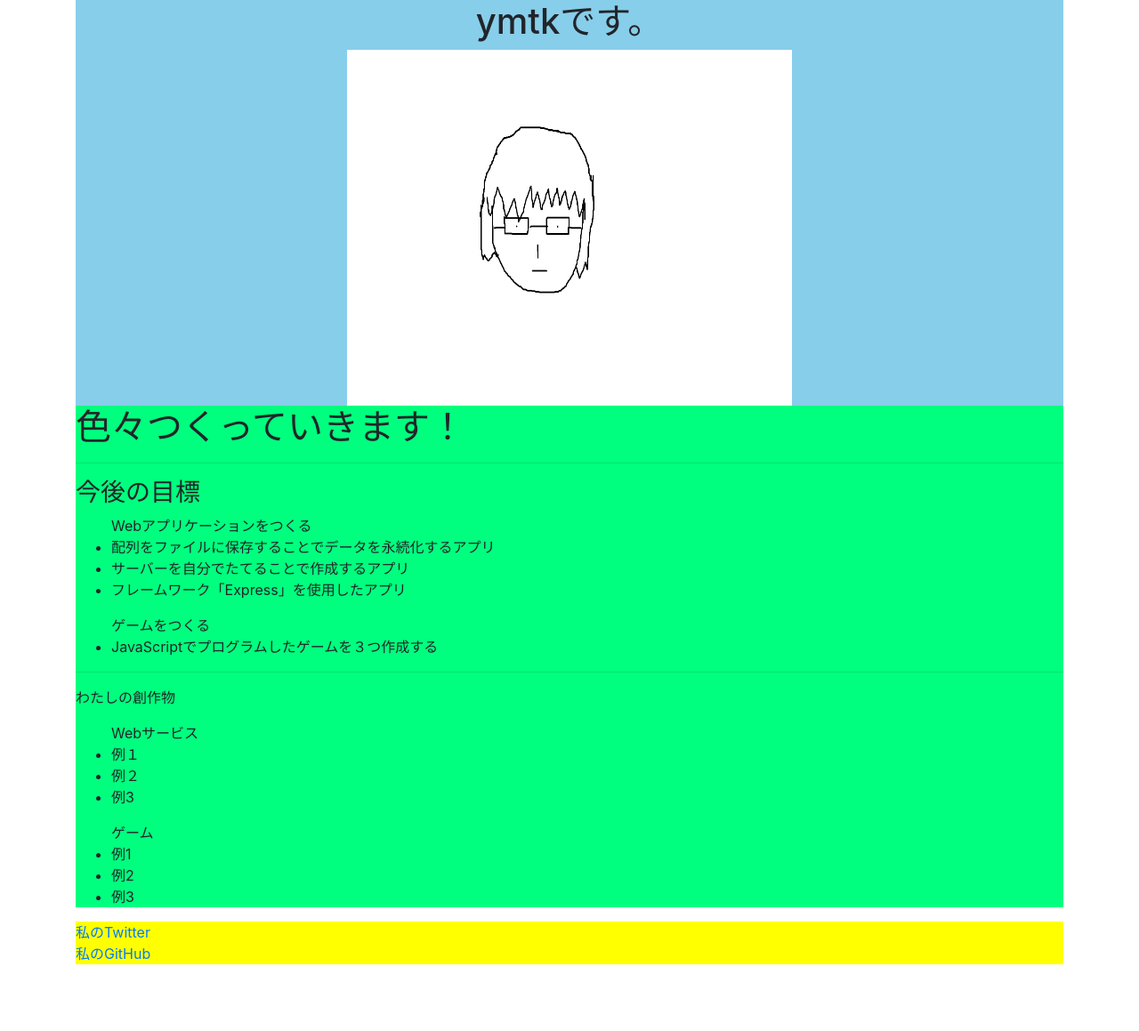
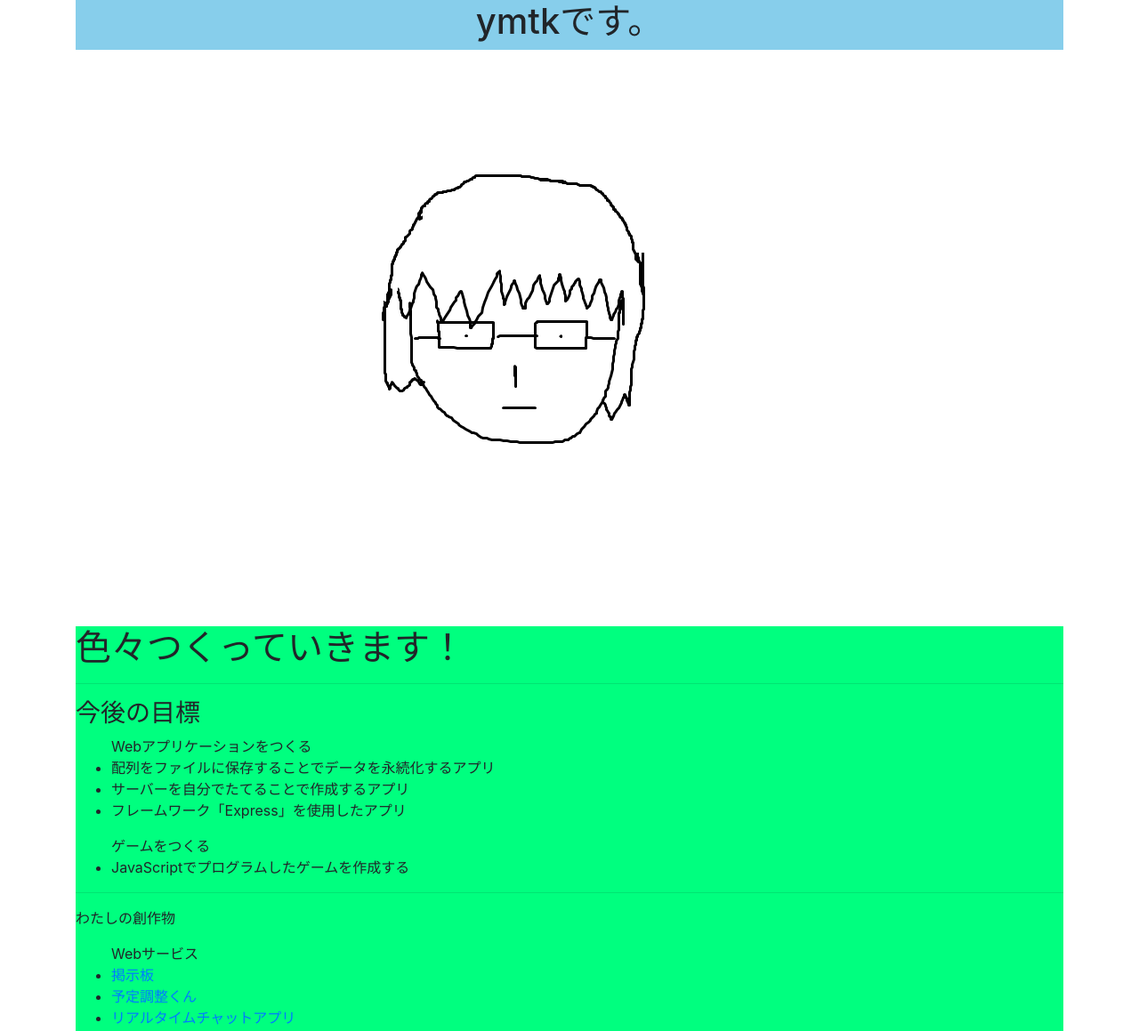
Before and after one commit to ymtklab/myPortfolio, a plain HTML site: page index.html in a window 1280 px wide. Shown: the top 1159 px of the page at 89% size. Before the commit the page ends 1084 px from the top, so only its background shows below. Drawn offline with nearby package versions, Linux system fonts and the light colour scheme.

Commit message:
アプリケーションのリンクを追加

```diff
--- a/index.html
+++ b/index.html
@@ -10,7 +10,7 @@
   <header>
     <div id="imgarea">
       <h1>ymtkです。</h1>
-      <img src="img/me.png" alt="私の似顔絵" width="500" height="400" id="me" clsss="my-auto">
+      <img src="img/me.png" alt="私の似顔絵" id="me" clsss="my-auto img-fluid">
     </div>
   </header>
   <div id="main">
@@ -25,15 +25,15 @@
     </ul>
     <ul>
       ゲームをつくる
-      <li>JavaScriptでプログラムしたゲームを３つ作成する</li>
+      <li>JavaScriptでプログラムしたゲームを作成する</li>
     </ul>
     <hr>
     <p>わたしの創作物</p>
     <ul>
       Webサービス
-      <li>例１</li>
-      <li>例２</li>
-      <li>例3</li>
+      <li><a href="https://glacial-stream-08565.herokuapp.com/posts">掲示板</a></li>
+      <li><a href="https://secret-shelf-49771.herokuapp.com/">予定調整くん</a></li>
+      <li><a href="https://thawing-retreat-33266.herokuapp.com/ ">リアルタイムチャットアプリ</a></li>
     </ul>
     <ul>
       ゲーム
```
